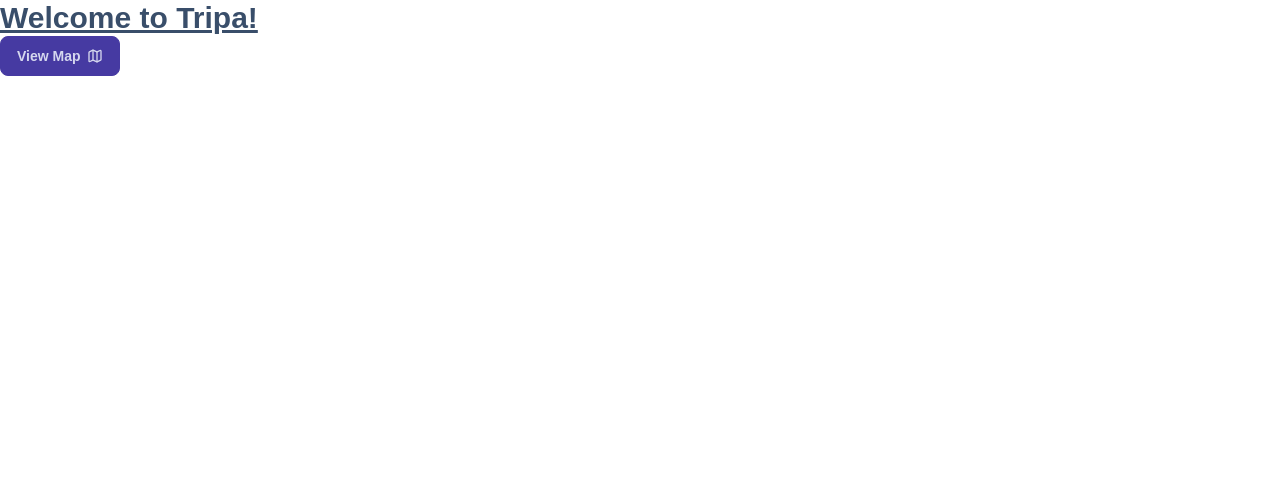
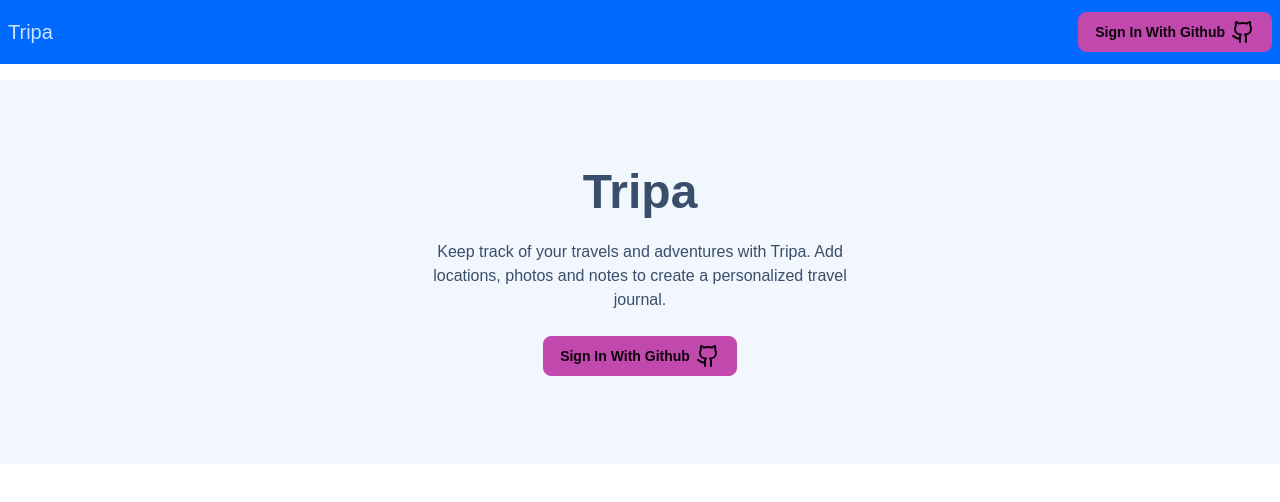
Before and after one commit to seancheong/tripa, a Next.js app: page / in a window 1280 px wide. Shown: the top 502 px of the page. Built offline with nearby package versions, Linux system fonts and the light colour scheme.

Commit message:
feat: Implement Hero section (#50)
* feat: Implement Hero section

* Update codes based on review comments

```diff
--- a/src/app/layout.tsx
+++ b/src/app/layout.tsx
@@ -1,3 +1,4 @@
+import NavBar from '@/components/NavBar';
 import type { Metadata } from 'next';
 import { Geist, Geist_Mono } from 'next/font/google';
 
@@ -28,7 +29,10 @@
       <body
         className={`${geistSans.variable} ${geistMono.variable} antialiased`}
       >
-        {children}
+        <div className="flex min-h-screen flex-col">
+          <NavBar />
+          <main>{children}</main>
+        </div>
       </body>
     </html>
   );
--- a/src/app/page.tsx
+++ b/src/app/page.tsx
@@ -1,12 +1,18 @@
-import { Map } from 'lucide-react';
+import GithubSignInButton from '@/components/GithubSignInButton';
 
-export default function Home() {
+export default function HomePage() {
   return (
-    <div>
-      <h1 className="text-3xl font-bold underline">Welcome to Tripa!</h1>
-      <button className="btn btn-secondary">
-        View Map <Map size={16} />
-      </button>
+    <div className="hero bg-base-200 container mx-auto mt-4">
+      <div className="hero-content min-h-96 text-center">
+        <div className="max-w-md">
+          <h1 className="text-5xl font-bold">Tripa</h1>
+          <p className="py-6">
+            Keep track of your travels and adventures with Tripa. Add locations,
+            photos and notes to create a personalized travel journal.
+          </p>
+          <GithubSignInButton />
+        </div>
+      </div>
     </div>
   );
 }
--- /dev/null
+++ b/src/components/GithubSignInButton.tsx
@@ -0,0 +1,9 @@
+import { GithubIcon } from 'lucide-react';
+
+export default function GithubSignInButton() {
+  return (
+    <button className="btn btn-accent">
+      Sign In With Github <GithubIcon />
+    </button>
+  );
+}
--- /dev/null
+++ b/src/components/NavBar.tsx
@@ -0,0 +1,17 @@
+import Link from 'next/link';
+
+import GithubSignInButton from './GithubSignInButton';
+
+export default function NavBar() {
+  return (
+    <div className="navbar bg-primary text-primary-content">
+      <Link href="/" className="navbar-start text-xl">
+        Tripa
+      </Link>
+
+      <div className="navbar-end">
+        <GithubSignInButton />
+      </div>
+    </div>
+  );
+}
```
